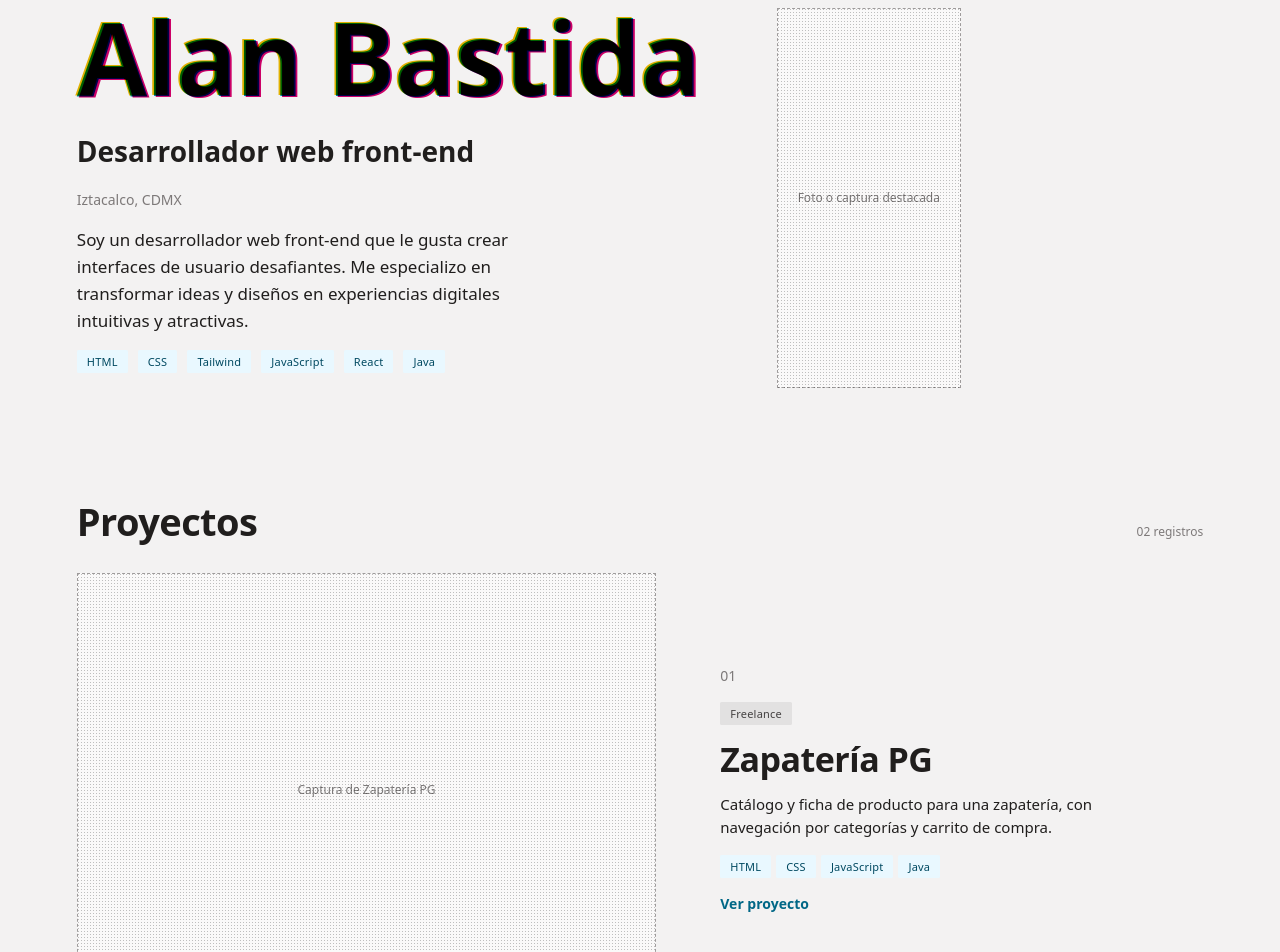
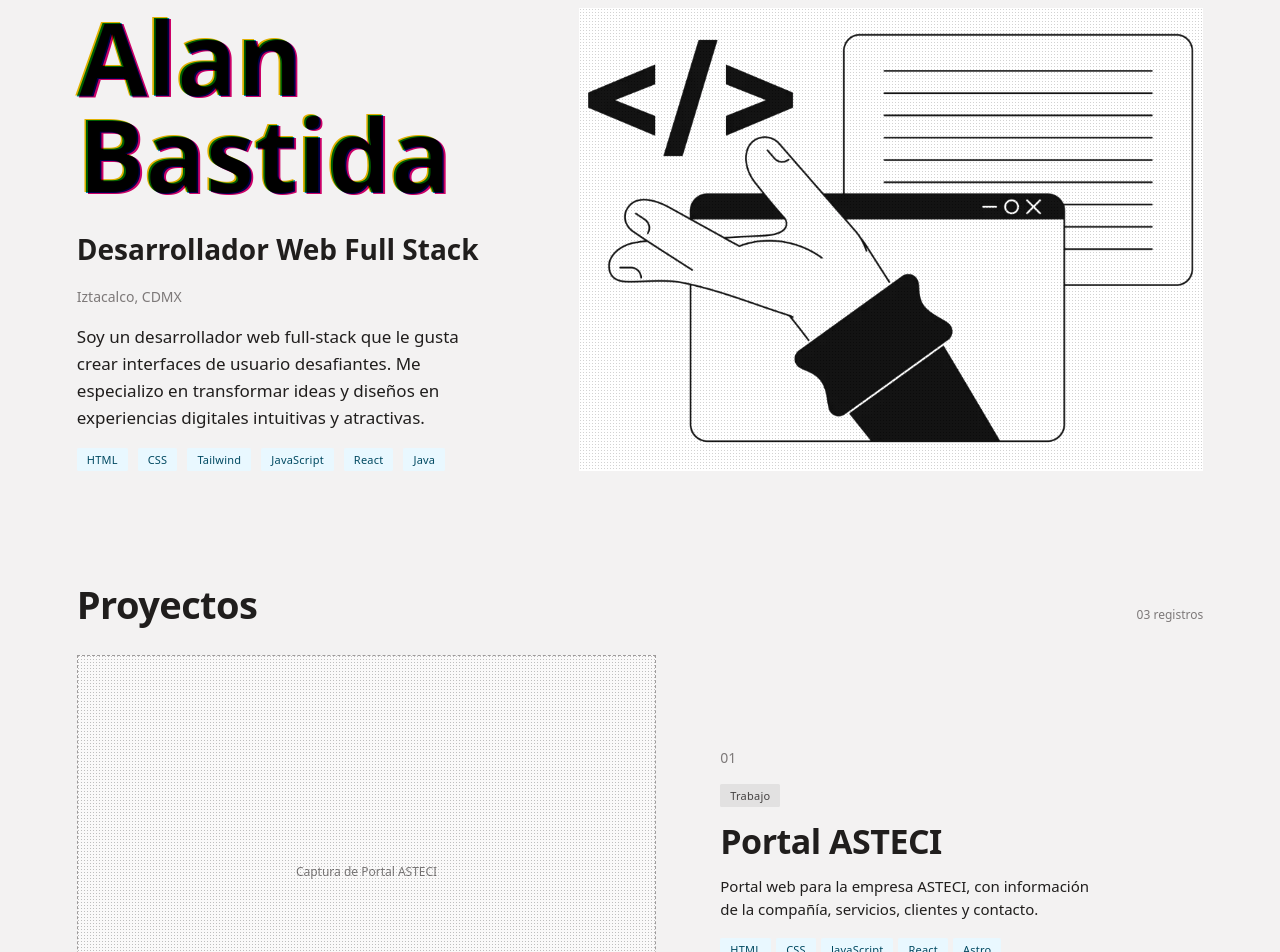
Before and after one commit to alanbc60/portafolio, a React (Vite) app: page / in a window 1280 px wide. Shown: the part 160-1112 px from the top of the page. Built offline with nearby package versions, Linux system fonts and the light colour scheme.

Commit message:
feat: update profile role and summary, add featured projects with images

```diff
--- a/src/data/portfolio.ts
+++ b/src/data/portfolio.ts
@@ -10,20 +10,39 @@ export const navLinks: NavLink[] = [
 
 export const profile: Profile = {
   name: "Alan Bastida",
-  role: "Desarrollador web front-end",
+  role: "Desarrollador Web Full Stack",
   location: "Iztacalco, CDMX",
   summary:
-    "Soy un desarrollador web front-end que le gusta crear interfaces de usuario desafiantes. Me especializo en transformar ideas y diseños en experiencias digitales intuitivas y atractivas.",
+    "Soy un desarrollador web full-stack que le gusta crear interfaces de usuario desafiantes. Me especializo en transformar ideas y diseños en experiencias digitales intuitivas y atractivas.",
   tools: ["HTML", "CSS", "Tailwind", "JavaScript", "React", "Java"],
   contact: [
     { label: "GitHub", href: "#" },
     { label: "LinkedIn", href: "#" },
     { label: "Email", href: "#" },
   ],
-  heroImage: { alt: "Foto destacada", placeholder: "Foto o captura destacada" },
+  heroImage: {
+    alt: "Foto destacada",
+    placeholder: "Foto o captura destacada",
+    src: `${import.meta.env.BASE_URL}destacada.webp`,
+  },
 };
 
 export const featuredProjects: Project[] = [
+
+  {
+    id: "asteci-portal",
+    title: "Portal ASTECI",
+    tag: "Trabajo",
+    description:
+      "Portal web para la empresa ASTECI, con información de la compañía, servicios, clientes y contacto.",
+    stack: ["HTML", "CSS", "JavaScript", "React", "Astro"],
+    href: "#",
+    image: {
+      alt: "Captura de Portal ASTECI",
+      placeholder: "Captura de Portal ASTECI"
+    },
+  },
+
   {
     id: "zapateria",
     title: "Zapatería PG",
@@ -32,7 +51,11 @@ export const featuredProjects: Project[] = [
       "Catálogo y ficha de producto para una zapatería, con navegación por categorías y carrito de compra.",
     stack: ["HTML", "CSS", "JavaScript", "Java"],
     href: "#",
-    image: { alt: "Captura de Zapatería PG", placeholder: "Captura de Zapatería PG" },
+    image: {
+      alt: "Captura de Zapatería PG",
+      placeholder: "Captura de Zapatería PG",
+      src: `${import.meta.env.BASE_URL}banner_zapateria.png`
+    },
   },
   {
     id: "dmas",
@@ -42,7 +65,11 @@ export const featuredProjects: Project[] = [
       "Portal departamental con acceso a seminarios, proyectos de investigación, publicaciones, eventos y lineamientos.",
     stack: ["HTML", "Tailwind", "JavaScript", "React"],
     href: "#",
-    image: { alt: "Captura de Página DMAS", placeholder: "Captura de Página DMAS" },
+    image: {
+      alt: "Captura de Página DMAS",
+      placeholder: "Captura de Página DMAS",
+      src: `${import.meta.env.BASE_URL}banner_dmas.png`
+    },
   },
 ];
 
```
